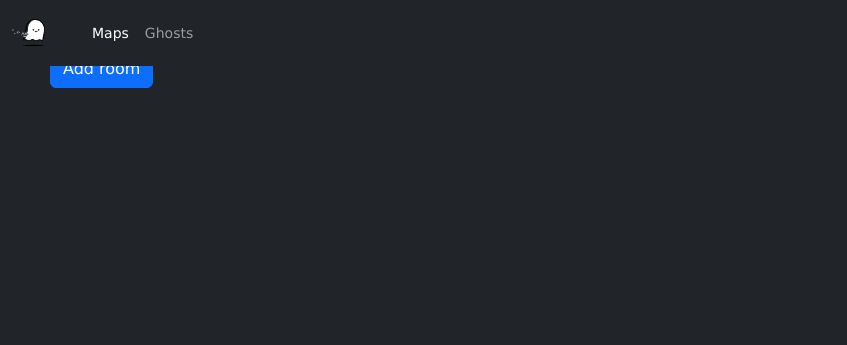
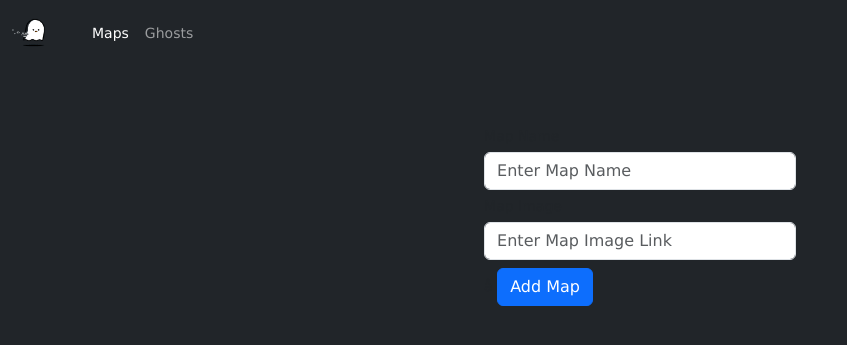
Before and after one commit to lexiedooley/phasmophobia-data, a Node server app: page /maps in a window 1280 px wide. Shown: the top 345 px of the page, without its empty margins (0-847 px from the left). Run offline with Node 20, Linux system fonts and the light colour scheme; data that the repository does not hold is empty; some libraries are stand-ins or nearby versions.

Commit message:
added form/links to map rooms and finish ability to create

```diff
--- a/controllers/mapsController.js
+++ b/controllers/mapsController.js
@@ -1,14 +1,17 @@
-const map = require('../models/ghost')
+const Map = require('../models/ghost')
 
 module.exports = {
     index,
     show,
-    newRoom
+    newRoom,
+    create,
+    deleteRoom
 }
 
 // maps index page
 async function index(req, res){
-    const mapsAll = await map.find({})
+    const mapsAll = await Map.find({})
+    console.log(mapsAll, 'maps all')
     const context = {
         maps: mapsAll,
 		title: 'Maps'
@@ -17,26 +20,62 @@ async function index(req, res){
 }
 
 //SHOW
-async function show(req, res){
+async function show(req, res, next){
     try {
-        const mapFind = await map.findById(res.params.id)
+
+        const oneMap = await Map.findById(res.params.id)
         const context ={
-        map: mapFind,
-        title: mapFind.mapName
+        Map: oneMap,
+        title: oneMap.mapName
     }
-    res.render('maps/show', context)
+    res.render("/maps/:id", context)
+    console.log('hello')
 } catch(err){
-    res.render('error', {
+    console.log(err, 'error in function show')
+    res.render('maps', {
         title: 'error',
-        errorMsg: err.message
+        errorMsg: err
     });
 }
 }
 
 //NEW ROOM
 function newRoom(req, res){
-    res.render('maps/new', {
+    res.render('/maps', {
         errorMsg: '',
         title: 'New Room'
     })
 }
+
+//CREATE NEW MAP
+async function create(req,res, next){
+    try {
+        const { mapName, mapImg } = req.body
+        console.log(req.body, 'body')
+        await Map.create({
+            mapName: mapName,
+            mapImg: mapImg
+        })
+        res.redirect('/maps')
+    } catch(err){
+        console.log(err, 'error in function create')
+        res.render('maps', {
+            title: 'error',
+            errorMsg: err
+        })
+    }
+}
+
+// DELETE ROOM
+async function deleteRoom(req, res){
+    try {
+        await Map.findByIdAndDelete(req.params.id)
+        res.redirect('/maps')
+    } catch(err){
+        console.log(err)
+        res.render('error', {
+			title: 'error',
+			errorMsg: err.message
+		})
+    }
+}
--- a/public/stylesheets/style.css
+++ b/public/stylesheets/style.css
@@ -14,4 +14,25 @@ a {
 .darkMode {
   --bs-bg-opacity: 1;
     background-color: rgba(var(--bs-dark-rgb),var(--bs-bg-opacity))!important;
+    position: absolute;
 }
+
+.mapDiv {
+  width: 50%;
+  color: white;
+  display: flex;
+  align-items: center;
+  justify-content: center;
+  height: 50px;
+  border: 1px solid white;
+}
+
+.mapContainer {
+  width: 100%;
+  display: flex;
+  align-items: center;
+  justify-content: center;
+  flex-direction: column;
+  gap: 3px;
+  padding-top: 30px;
+}
--- a/views/maps/index.ejs
+++ b/views/maps/index.ejs
@@ -1,7 +1,34 @@
 <%- include('../partials/header') %>
 
-<form class="col-md-8" action="/maps/new" method="POST">
-    <button type="submit" class="btn btn-primary">Add room</button>
+
+<head>
+	<meta charset="UTF-8">
+	<meta http-equiv="X-UA-Compatible" content="IE=edge">
+	<meta name="viewport" content="width=device-width, initial-scale=1.0">
+	<title>Map Names</title>
+  </head>
+  <body>
+	<div class="mapContainer">
+	  <% maps.forEach(m => { %>
+		<a href="/maps/<%= m.id %>" class ="mapDiv">
+			<div> <%= m.mapName %> </div>
+		</a>
+	  <% }) %>
+	</div>
+<div class="container d-flex flex-column flex-md-row justify-content-center mt-5 col-md-5" id="holder">
+	<form class="col-md-8" action="/maps" method="POST">
+
+		<div class="mb-2">
+			<label for="mapName" class="form-label">Map Name</label>
+			<input type="text" class="form-control" id="mapName" name="mapName" placeholder="Enter Map Name">
+		</div>
+
+		<div class="mb-2">
+			<label for="mapImg" class="form-label">Map Image</label>
+			<input type="text" class="form-control" id="mapImg" name="mapImg" placeholder="Enter Map Image Link">
+		</div>å
+
+    <button type="submit" class="btn btn-primary">Add Map</button>
 </form>
 
 <%- include('../partials/footer') %>
```
Also changed, not shown: models/ghost.js (+7 -12 lines), routes/index.js (+9 -5 lines), views/maps/new.ejs (deleted, +0 -7 lines), views/maps/show.ejs (+15 -3 lines).
